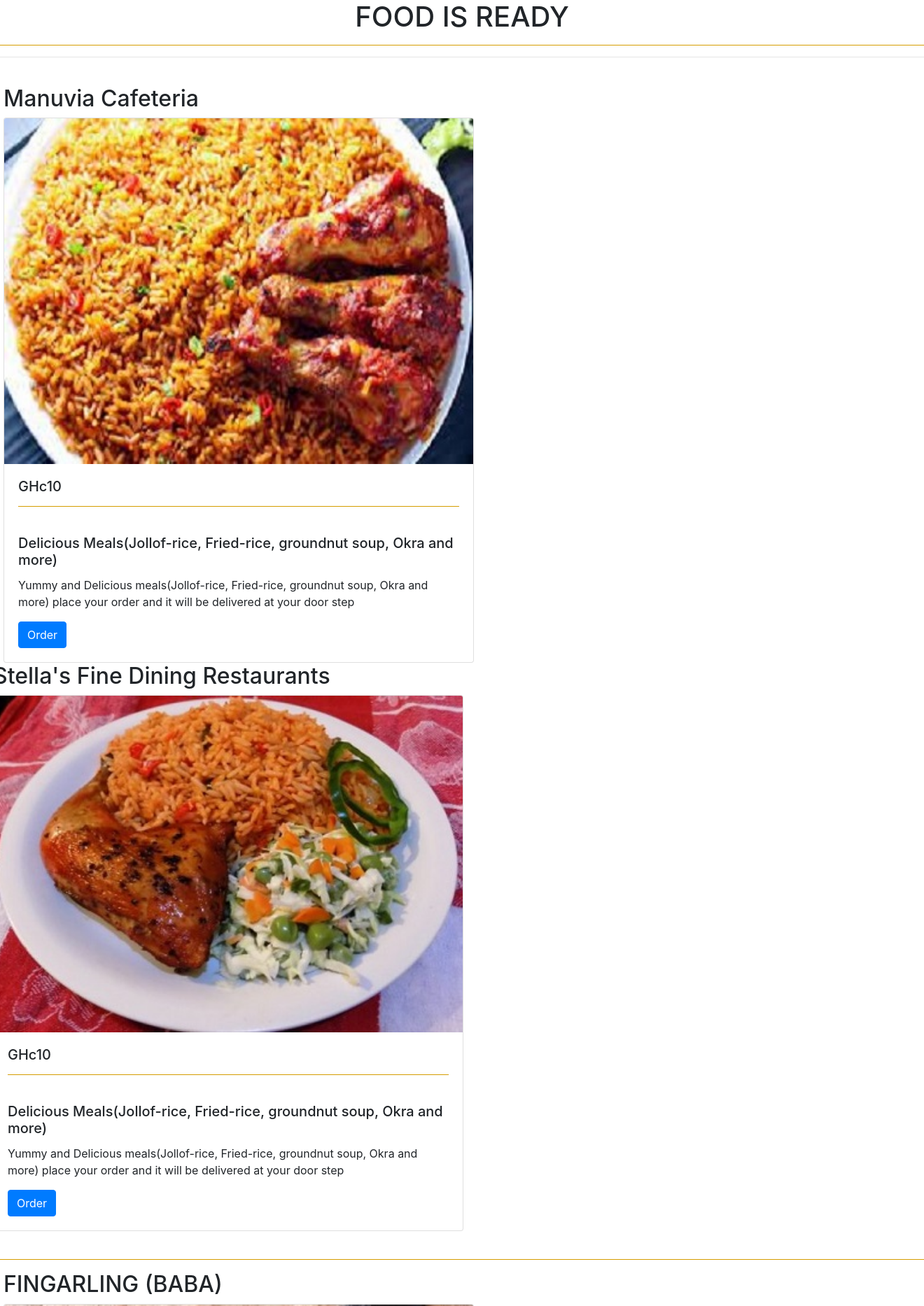
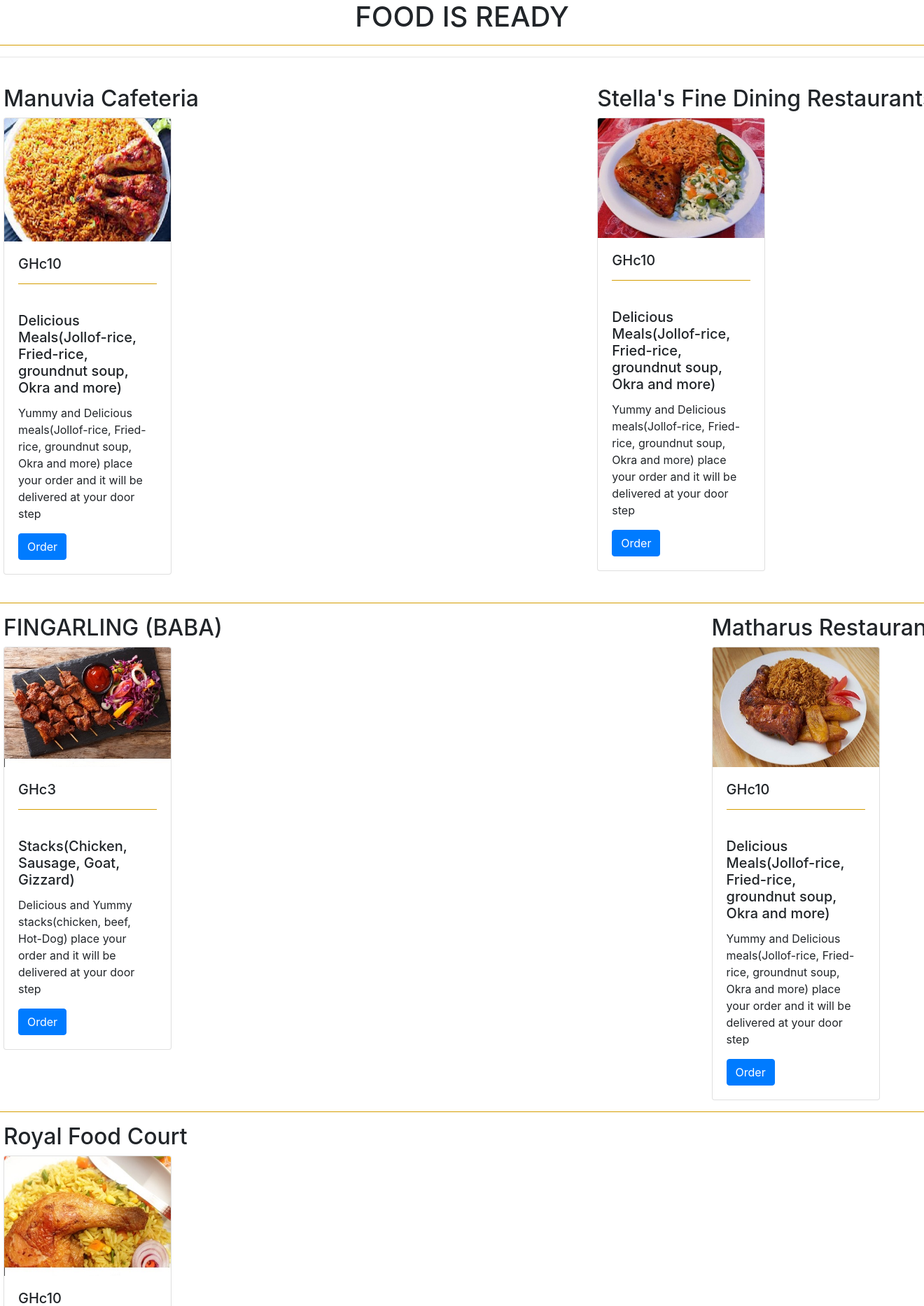
Before and after one commit to Alex1-ai/mucg-canteen, a Flask app: page /menu in a window 1320 px wide; the page is wider, and only the part inside the window is pictured. Shown: the part 76-1942 px from the top of that part at 70% size. Run offline with Flask 2, Linux system fonts and the light colour scheme; some libraries are stand-ins or nearby versions.

Commit message:
changes2

```diff
--- a/app.py
+++ b/app.py
@@ -21,7 +21,7 @@ if ENV  == "dev":
 else:
     app.debug=False
     # deploying database here
-    app.config['SQLALCHEMY_DATABASE_URI']="postgresql://dsmhjyafxvmcbm:3d14452c1a7bcca4f10f2d867dce0d1048b8d3b5e13f4fc02f8bb84da9426243@ec2-54-235-45-88.compute-1.amazonaws.com:5432/d39sji5mla3efsPS"
+    app.config['SQLALCHEMY_DATABASE_URI']="postgres://dsmhjyafxvmcbm:3d14452c1a7bcca4f10f2d867dce0d1048b8d3b5e13f4fc02f8bb84da9426243@ec2-54-235-45-88.compute-1.amazonaws.com:5432/d39sji5mla3efs"
 
 app.config['SQLALCHEMY_TRACK_MODIFICATIONS'] = False
 
--- a/templates/menu2.html
+++ b/templates/menu2.html
@@ -17,7 +17,7 @@ Mucg-Menu
      <div class="row" style="padding-left:5px">
 		 <div class="col">
 			 <h2> Manuvia Cafeteria</h2>
-			 <div class="card" style="width: 42rem;">
+			 <div class="card" style="width: 15rem;">
 				 <img class="card-img-top" src="../static/jollofweb4.jpg" alt="card image cap" >
 				 <div class="card-body">
 					 <h5 class="card-title">GHc10 <hr color="#EDFAFF;"><br>
@@ -35,7 +35,7 @@ Mucg-Menu
 		      <div class="row">
 		 <div class="col">
 			 <h2> Stella's Fine Dining Restaurants</h2>
-			 <div class="card" style="width: 42rem;">
+			 <div class="card" style="width: 15rem;">
 				 <img class="card-img-top" src="../static/jollofweb3.jpg" alt="card image cap" >
 				 <div class="card-body">
 					 <h5 class="card-title">GHc10 <hr color="#EDFAFF;"><br>
@@ -55,7 +55,7 @@ Mucg-Menu
 		 <div class="col">
 			 <h2> FINGARLING (BABA)</h2>
 
-			 <div class="card" style="width: 42rem;">
+			 <div class="card" style="width: 15rem;">
 				 <img class="card-img-top" src="../static/Suya.jpg" alt="card image cap" >
 				 <div class="card-body">
 					 <h5 class="card-title">GHc3 <hr color="#EDFAFF;"><br>
@@ -74,7 +74,7 @@ Mucg-Menu
 		      <div class="row">
 		 <div class="col">
 			 <h2> Matharus Restaurant </h2>
-			 <div class="card" style="width: 42rem;">
+			 <div class="card" style="width: 15rem;">
 				 <img class="card-img-top" src="../static/jollofOri.jpg" alt="card image cap" >
 				 <div class="card-body">
 					 <h5 class="card-title"> GHc10 <hr color="#EDFAFF;"><br>
@@ -92,7 +92,7 @@ Mucg-Menu
 		 <div class="col">
 			 <h2> Royal Food Court</h2>
 
-			 <div class="card" style="width: 42rem;">
+			 <div class="card" style="width: 15rem;">
 				 <img class="card-img-top" src="../static/webFriedRice.jpg" alt="card image cap" >
 				 <div class="card-body">
 					 <h5 class="card-title">GHc10 <hr color="#EDFAFF;"><br>
```
